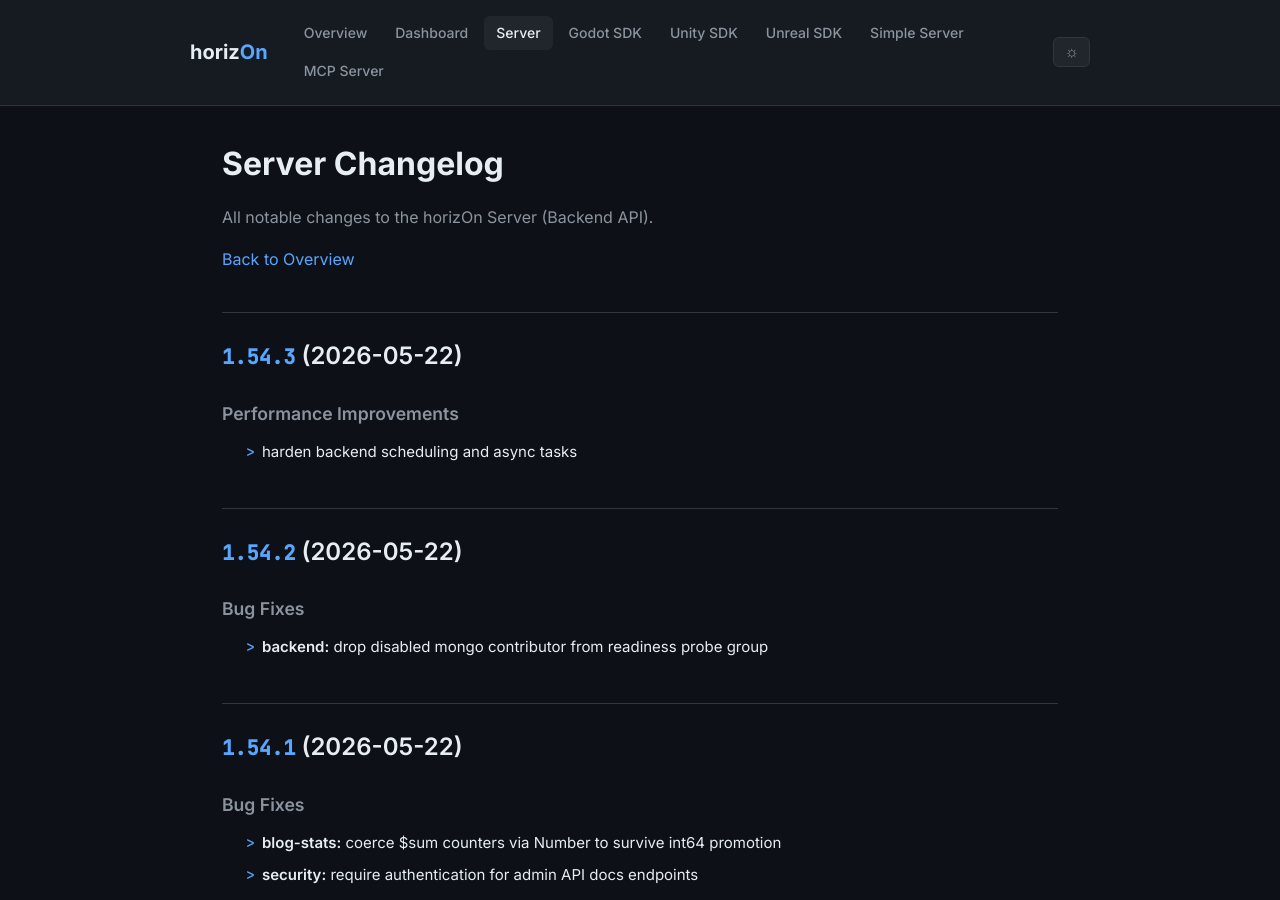
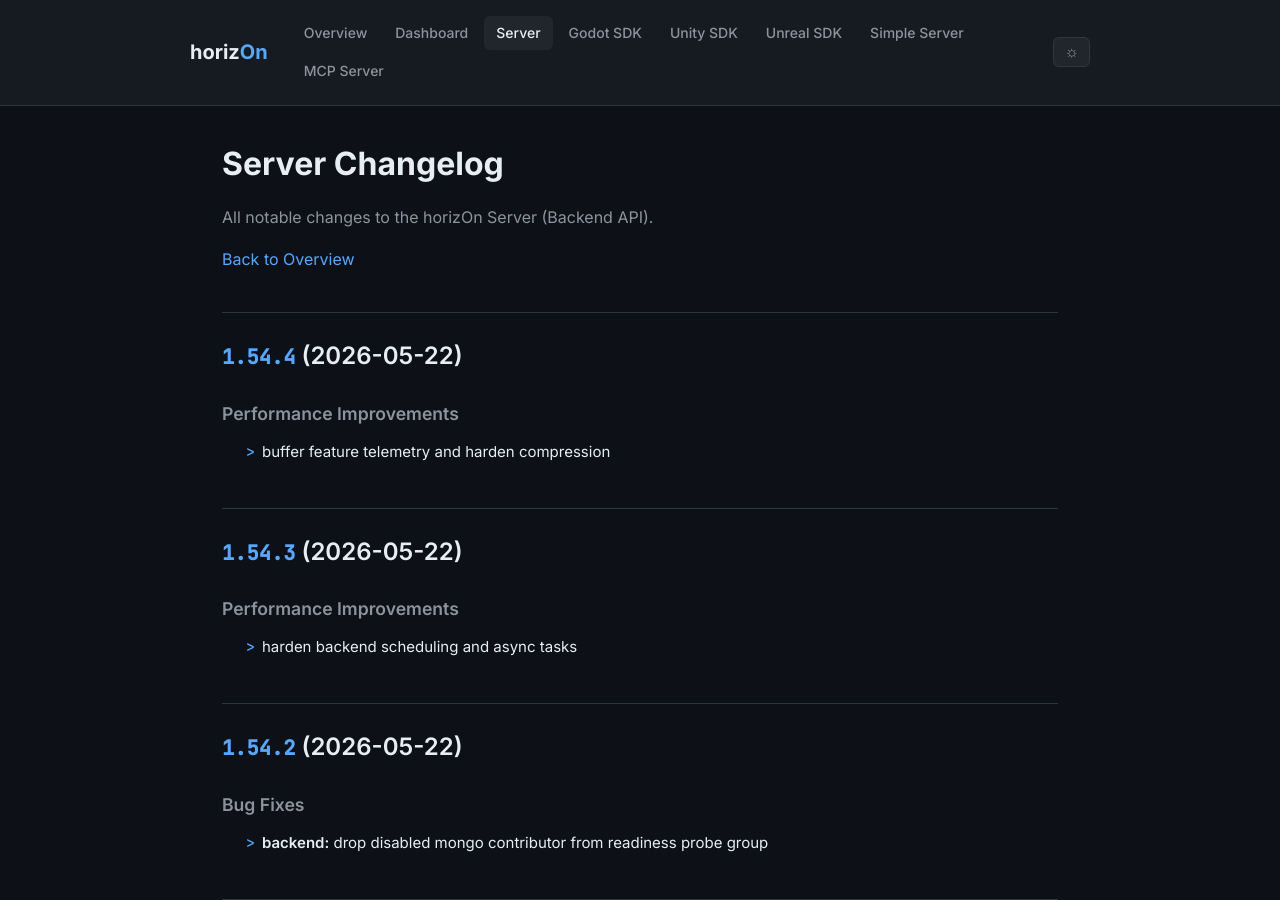
Before and after one commit to ProjectMakersDE/horizOn-Changelog, a Jekyll site: the page built from server-changelog.md, in a window 1280 px wide and 900 px high. Built offline with Jekyll 4.4.1, drawn with Linux system fonts in a browser that asks for light colours.

Commit message:
chore: sync changelogs [skip ci]

```diff
--- a/server-changelog.md
+++ b/server-changelog.md
@@ -8,6 +8,13 @@ title: Server Changelog
 All notable changes to the horizOn Server (Backend API).
 
 [Back to Overview](.)
+
+## [1.54.4](https://github.com/ProjectMakersDE/horizOn-Server/compare/v1.54.3...v1.54.4) (2026-05-22)
+
+
+### Performance Improvements
+
+* buffer feature telemetry and harden compression ([03f9d8c](https://github.com/ProjectMakersDE/horizOn-Server/commit/03f9d8c85becdeea5af6ad931497e4124417d1e7))
 
 ## [1.54.3](https://github.com/ProjectMakersDE/horizOn-Server/compare/v1.54.2...v1.54.3) (2026-05-22)
 
```
Also changed, not shown: index.md (+1 -1 lines).
